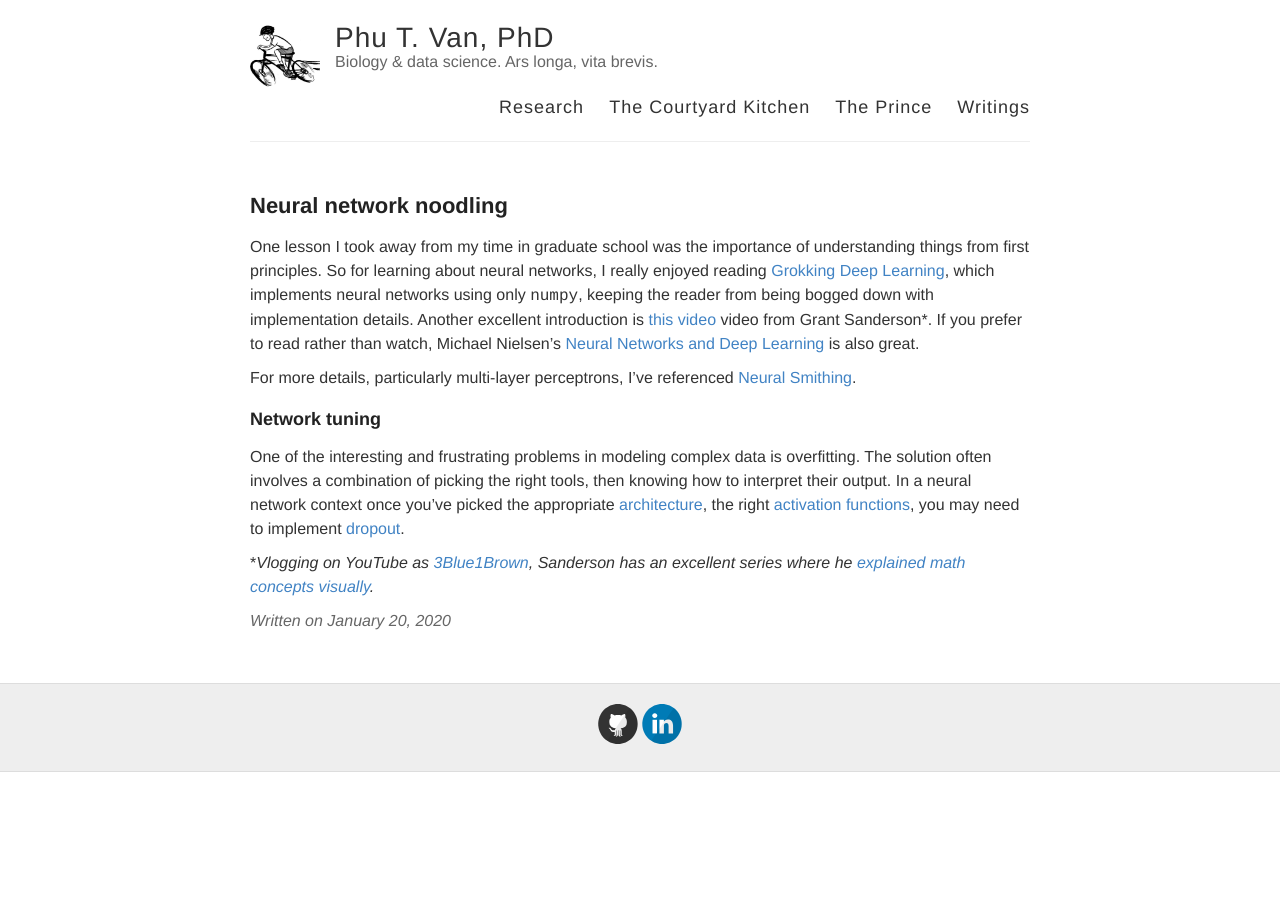
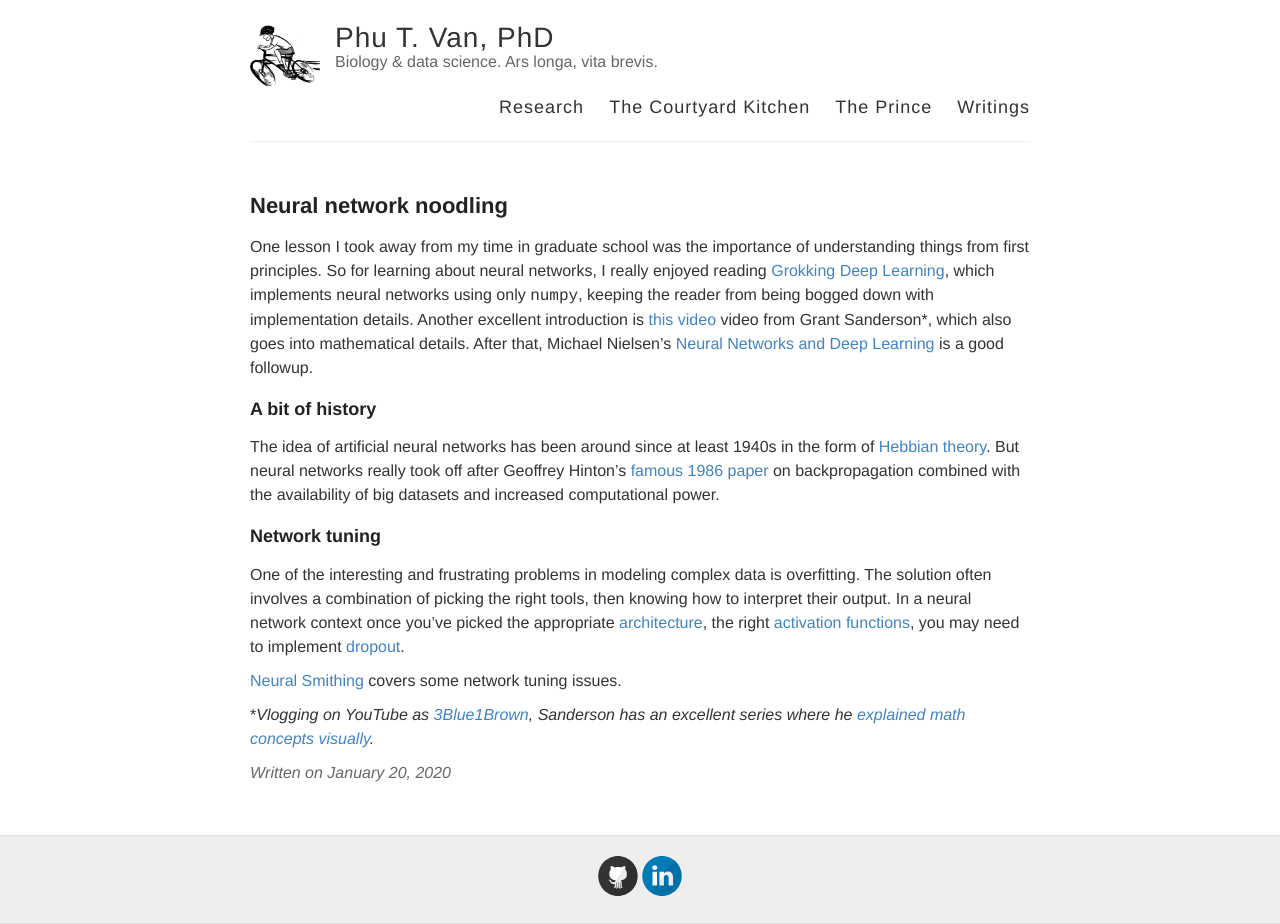
Before and after one commit to ptvan/ptvan.github.io, a Jekyll site: the page built from _posts/2020-01-20-neural-network-noodling.md, in a window 1280 px wide. Built offline with Jekyll 4.4.1, drawn with Linux system fonts in a browser that asks for light colours; before the commit the page ends 900 px from its top, so only the background shows below that.

Commit message:
minor reorg

```diff
--- a/_posts/2020-01-20-neural-network-noodling.md
+++ b/_posts/2020-01-20-neural-network-noodling.md
@@ -3,12 +3,17 @@ layout: post
 title: Neural network noodling
 ---
 
-One lesson I took away from my time in graduate school was the importance of understanding things from first principles. So for learning about neural networks, I really enjoyed reading [Grokking Deep Learning](https://www.manning.com/books/grokking-deep-learning), which implements neural networks using only `numpy`, keeping the reader from being bogged down with implementation details. Another excellent introduction is [this video](https://www.manning.com/livevideo/3blue1brown-neural-networks) video from Grant Sanderson*. If you prefer to read rather than watch, Michael Nielsen's [Neural Networks and Deep Learning](http://neuralnetworksanddeeplearning.com/) is also great.
+One lesson I took away from my time in graduate school was the importance of understanding things from first principles. So for learning about neural networks, I really enjoyed reading [Grokking Deep Learning](https://www.manning.com/books/grokking-deep-learning), which implements neural networks using only `numpy`, keeping the reader from being bogged down with implementation details. Another excellent introduction is [this video](https://www.manning.com/livevideo/3blue1brown-neural-networks) video from Grant Sanderson*, which also goes into mathematical details. After that, Michael Nielsen's [Neural Networks and Deep Learning](http://neuralnetworksanddeeplearning.com/) is a good followup.
 
-For more details, particularly multi-layer perceptrons, I've referenced [Neural Smithing](https://mitpress.mit.edu/books/neural-smithing).
+
+### A bit of history
+
+The idea of artificial neural networks has been around since at least 1940s in the form of [Hebbian theory](https://en.wikipedia.org/wiki/Hebbian_theory). But neural networks really took off after Geoffrey Hinton's [famous 1986 paper](https://www.nature.com/articles/323533a0) on backpropagation combined with the availability of big datasets and increased computational power.
 
 ### Network tuning
 
 One of the interesting and frustrating problems in modeling complex data is overfitting. The solution often involves a combination of picking the right tools, then knowing how to interpret their output. In a neural network context once you've picked the appropriate [architecture](https://towardsdatascience.com/the-mostly-complete-chart-of-neural-networks-explained-3fb6f2367464), the right [activation functions](https://missinglink.ai/guides/neural-network-concepts/7-types-neural-network-activation-functions-right/), you may need to implement [dropout](http://jmlr.org/papers/v15/srivastava14a.html).
 
+[Neural Smithing](https://mitpress.mit.edu/books/neural-smithing) covers some network tuning issues.
+
 *_Vlogging on YouTube as [3Blue1Brown](https://en.wikipedia.org/wiki/3Blue1Brown), Sanderson has an excellent series where he [explained math concepts visually](https://www.youtube.com/channel/UCYO_jab_esuFRV4b17AJtAw)._
```
